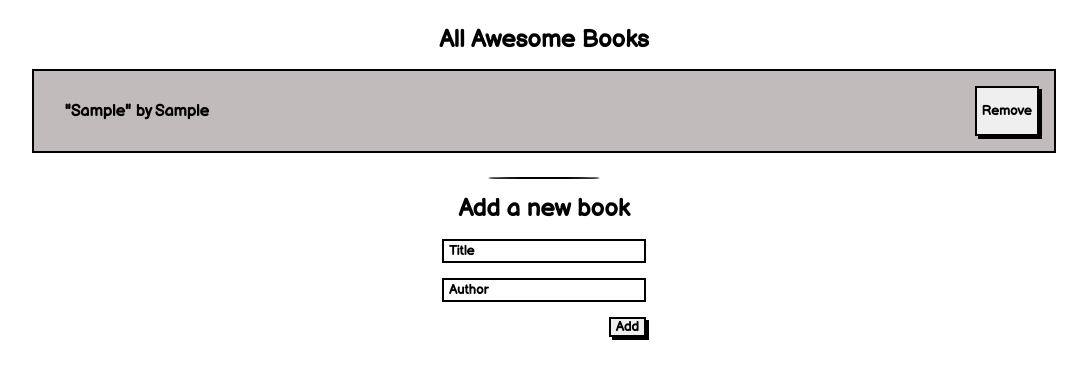
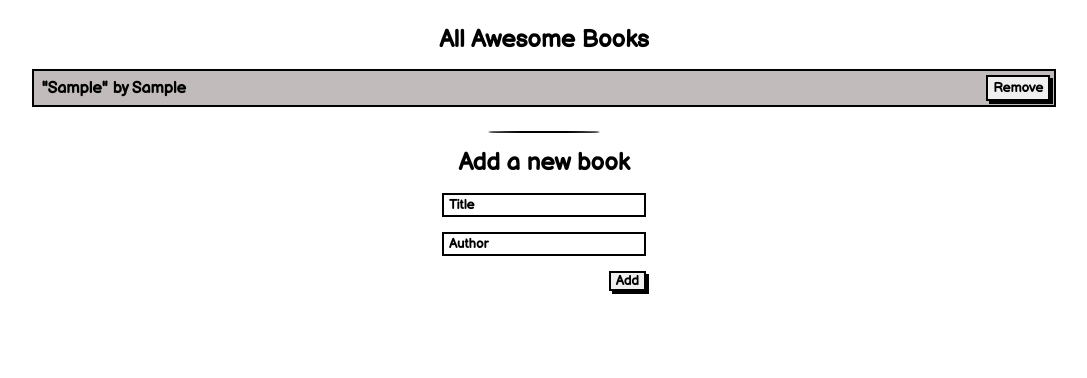
Before and after one commit to Microverse-Fullstack-Program/Awesome-Books, a website: page index.html in a window 1280 px wide. Both pictures are taken after typing "Sample", "Sample" into the empty fields and a click on the button "Add". Shown: the whole page, without its empty margins (96-1183 px from the left). Drawn offline with Linux system fonts and the light colour scheme.

Commit message:
Reduce padding for book-list div

```diff
--- a/style.css
+++ b/style.css
@@ -52,7 +52,7 @@ form {
   display: flex;
   flex-direction: row;
   justify-content: space-between;
-  padding: 1.2vw;
+  padding: 0.3vw;
 }
 
 #book-list .book-wrapper:nth-child(odd) {
```
